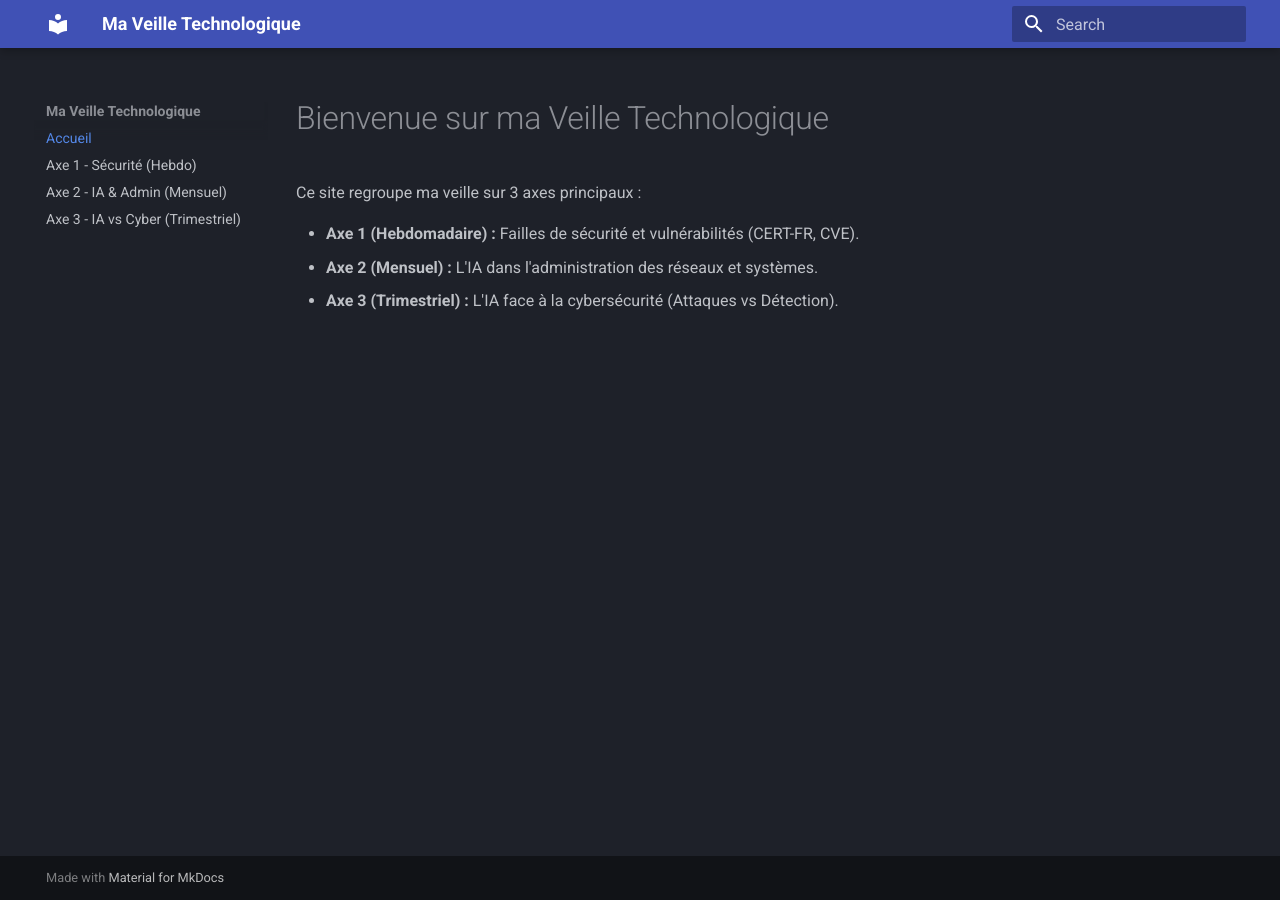
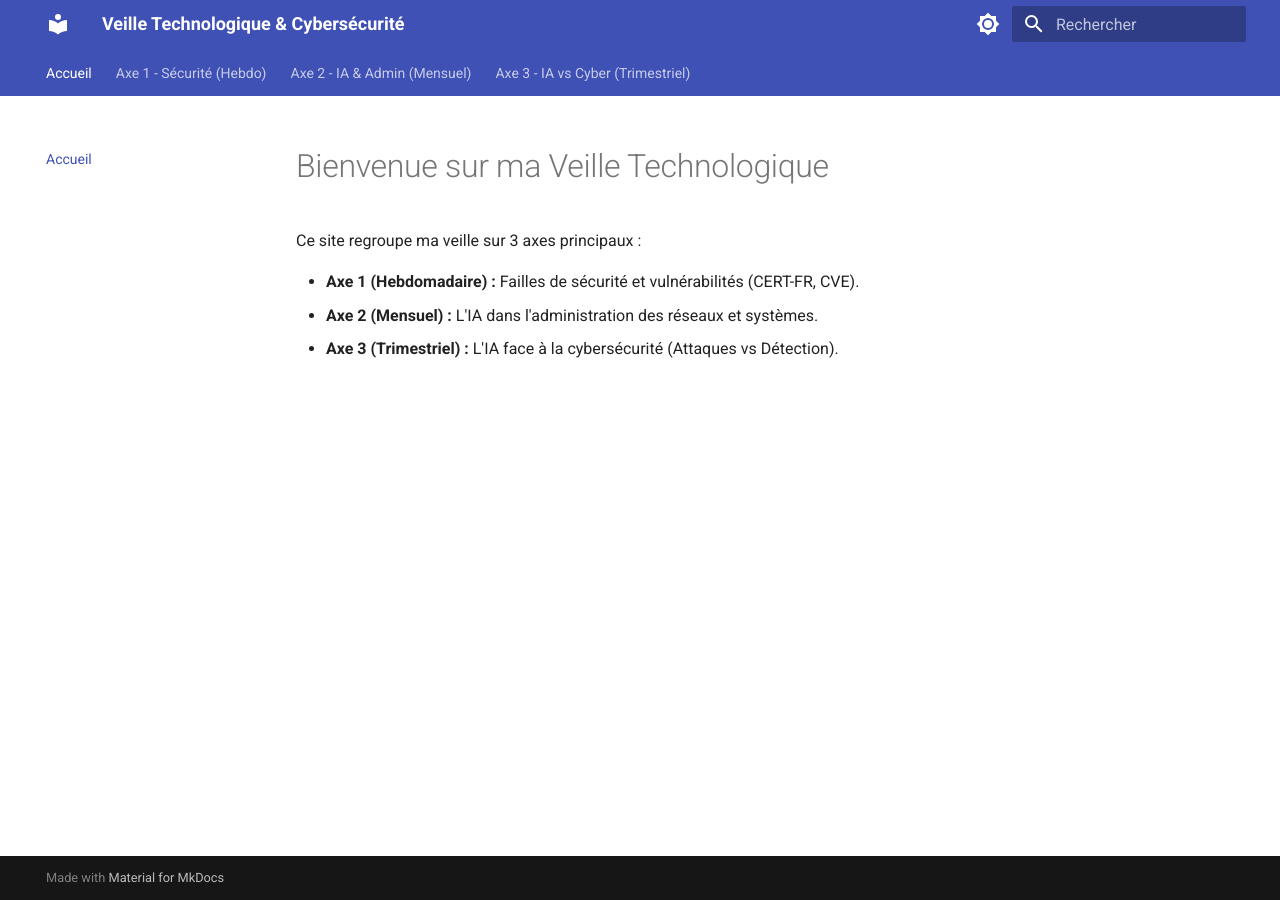
Before and after one commit to Jules-Cocheme1/veille-technologique, an MkDocs documentation site: the page built from docs/index.md, in a window 1280 px wide. Built offline with MkDocs 1.6.1 and Material for MkDocs 9.7.7, drawn with Linux system fonts in a browser that asks for light colours.

Commit message:
Update mkdocs.yml

```diff
--- a/mkdocs.yml
+++ b/mkdocs.yml
@@ -1,10 +1,42 @@
-site_name: Ma Veille Technologique
-site_description: Veille automatisée sur la sécurité, l'IA et les réseaux
+site_name: Veille Technologique & Cybersécurité
+site_description: Suivi automatique Sécurité, IA SysAdmin et IA Cyber
+site_author: Ton Nom
+
 theme:
   name: material
+  language: fr
   palette:
-    scheme: slate
-    primary: indigo
+    # Mode clair par défaut, bascule automatique selon le système
+    - media: "(prefers-color-scheme: light)"
+      scheme: default
+      primary: indigo
+      accent: blue
+      toggle:
+        icon: material/brightness-7
+        name: Passer au mode sombre
+    - media: "(prefers-color-scheme: dark)"
+      scheme: slate
+      primary: indigo
+      accent: blue
+      toggle:
+        icon: material/brightness-4
+        name: Passer au mode clair
+  features:
+    - navigation.tabs           # Onglets horizontaux en haut
+    - navigation.sections       # Sections bien découpées
+    - navigation.top            # Bouton retour en haut de page
+    - search.suggest            # Autocomplétion dans la recherche
+    - search.highlight          # Surligner le texte recherché
+    - content.code.copy         # Bouton copier sur les blocs de code
+
+markdown_extensions:
+  - admonition                  # Encadrés d'alerte/information (!!! note, !!! warning)
+  - pymdownx.details            # Encadrés dépliables
+  - pymdownx.superfences        # Meilleur rendu du code et schémas
+  - pymdownx.emoji:             # Support des icônes et emojis (:rocket:, :shield:)
+      emoji_index: !!python/name:material.extensions.emoji.twemoji
+      emoji_generator: !!python/name:material.extensions.emoji.to_svg
+  - attr_list                   # Gestion des images et styles inline
 
 nav:
   - Accueil: index.md
```
